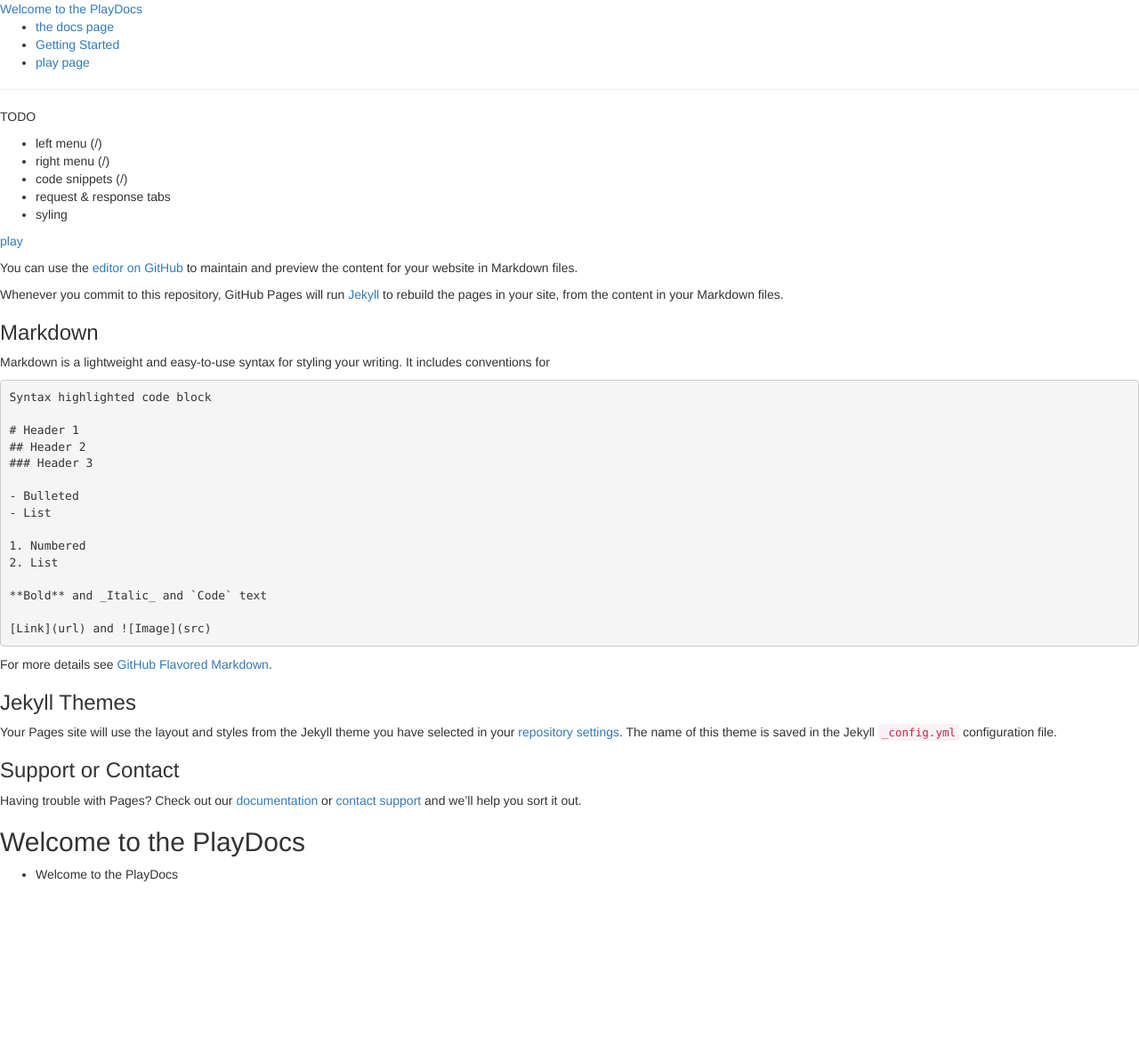
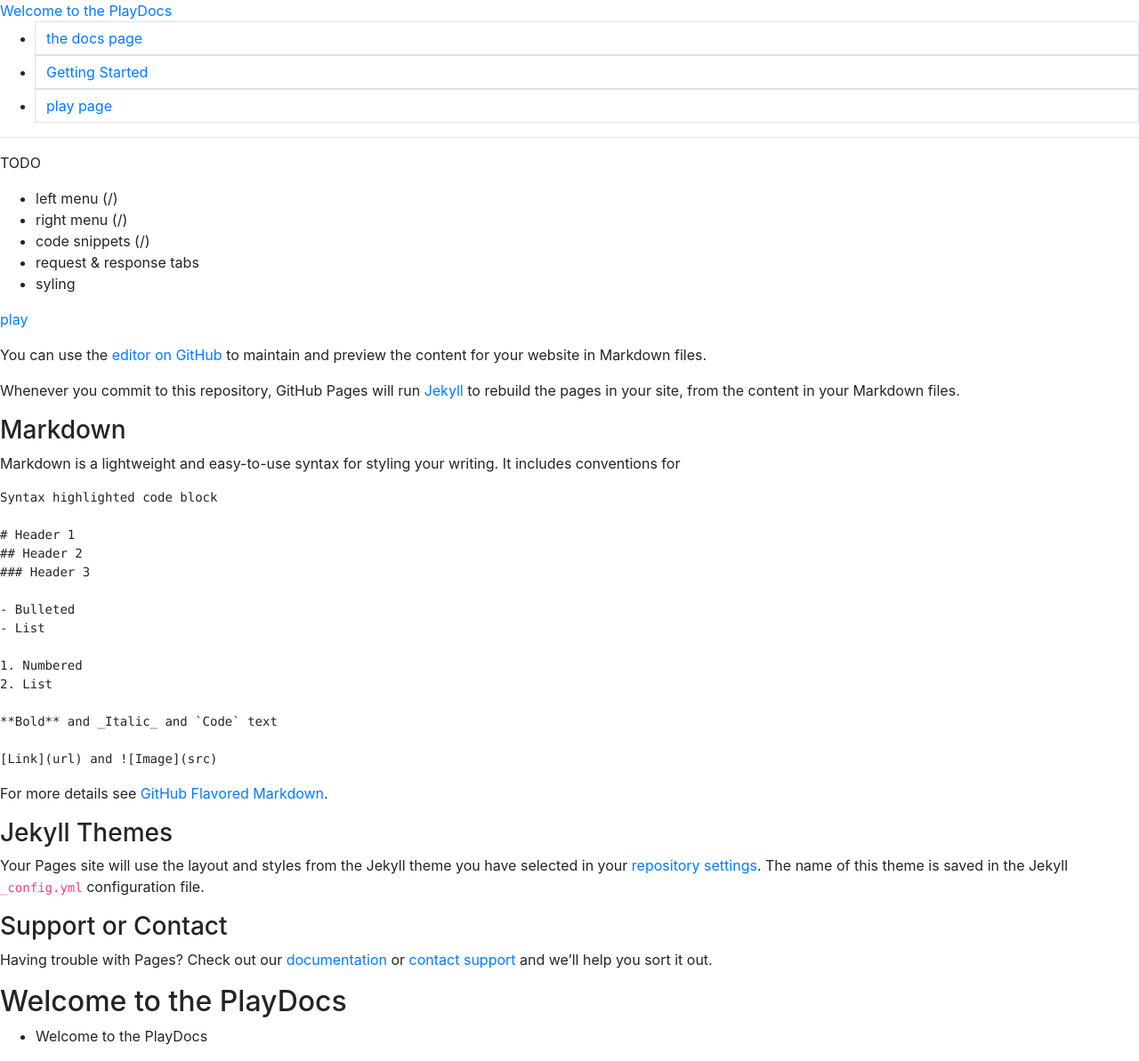
Before and after one commit to meadicus/playdocs, a Jekyll site: the page built from index.md, in a window 1280 px wide. Shown: the whole page at 89% size. Built offline with Jekyll 4.4.1, drawn with Linux system fonts in a browser that asks for light colours; nearby versions of some CDN libraries; our own code applies the rules of GitHub Pages for plain Markdown files; library files that are not in the unit come from our copies; before the commit the page ends 1003 px from its top, so only the background shows below that.

Commit message:
more stuff.

```diff
--- a/_includes/head.html
+++ b/_includes/head.html
@@ -3,7 +3,8 @@
   <meta http-equiv="X-UA-Compatible" content="IE=edge">
   <meta name="viewport" content="width=device-width, initial-scale=1">
   <link rel="stylesheet" href="{{ "/assets/main.css" | relative_url }}">
-  <link rel="stylesheet" href="{{ "/assets/bootstrap/bootstrap.min.css" | relative_url }}">
+  <link rel="stylesheet" href="{{ "/assets/bootstrap/css/bootstrap.min.css" | relative_url }}">
   <script rel="stylesheet" href="{{ "/assets/jquery-3.3.1.slim.min.js" | relative_url }}"></script>
 <script rel="stylesheet" href="{{ "/assets/popper.min.js" | relative_url }}"></script>
+  <script rel="stylesheet" href="{{ "/assets/bootstrap/js/bootstrap.min.js" | relative_url }}"></script>
 </head>
```
Also changed, not shown: assets/main.css (added).
